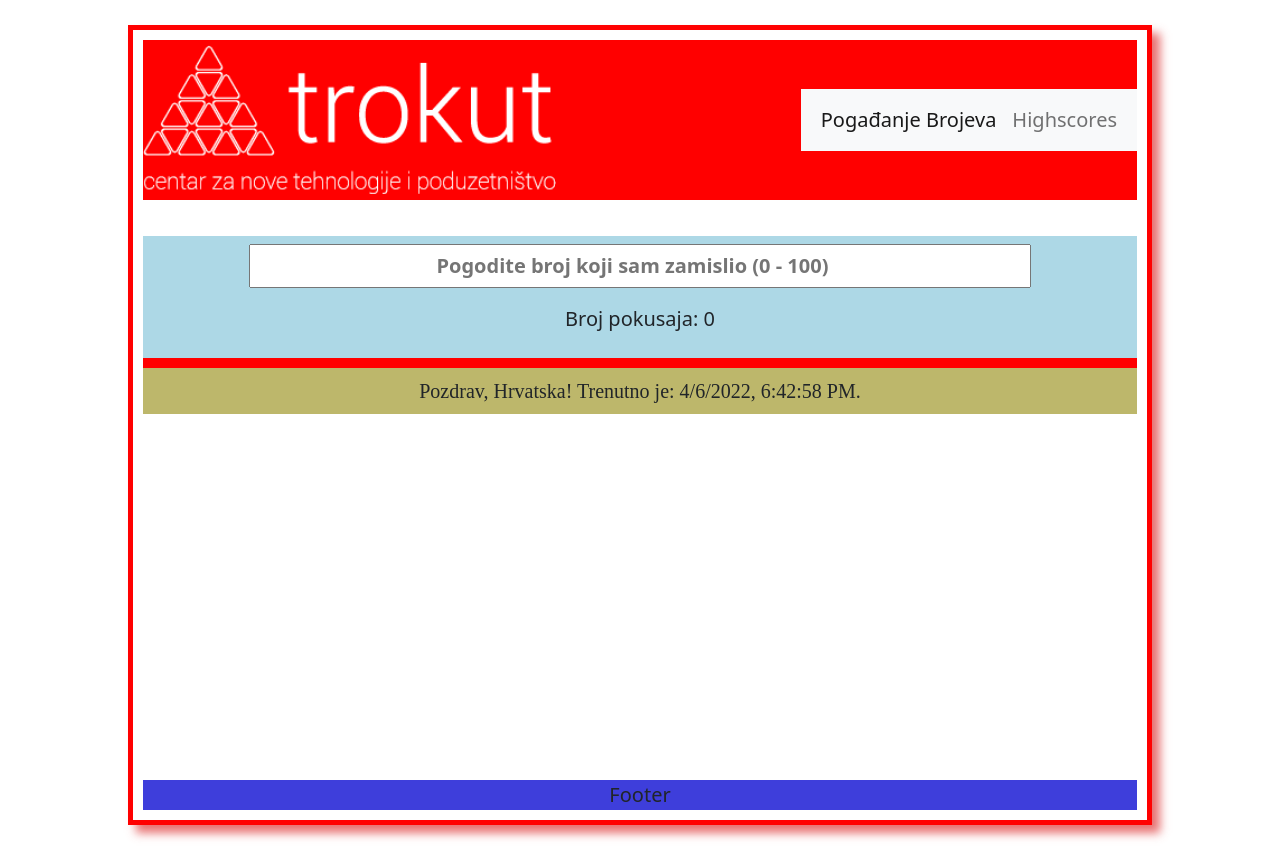
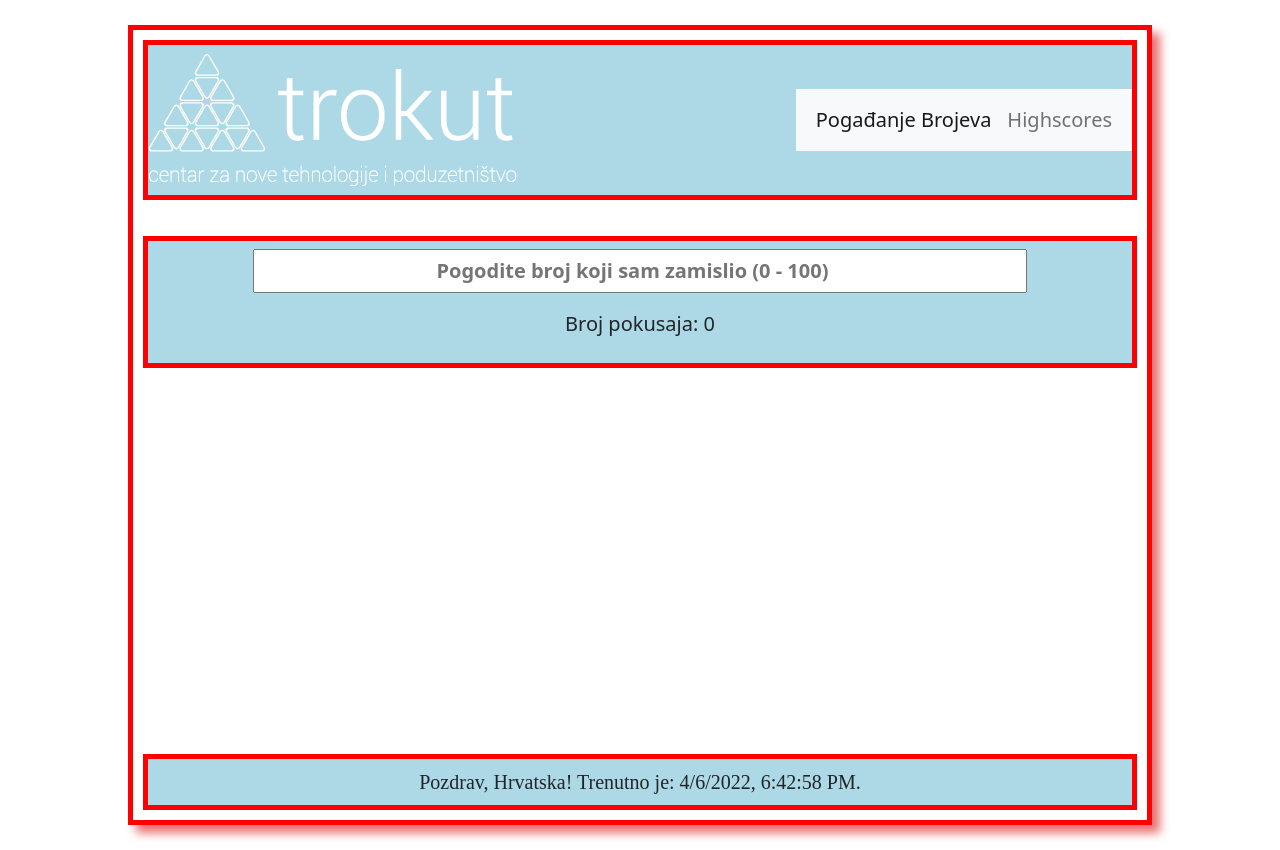
Before and after one commit to Durbaja/Pogadanje-brojeva, a React (Create React App) app: page /igra1 in a window 1280 px wide. Built offline with nearby package versions, Linux system fonts and the light colour scheme.

Commit message:
changes at home

```diff
--- a/src/App.css
+++ b/src/App.css
@@ -16,10 +16,10 @@ main {
   padding: 10px;
 }
 
-Footer {
+/* Footer {
   background-color: rgb(62, 62, 219);
   margin: 10px 10px;
-}
+} */
 
 .Input-style {
   width: 80%;
@@ -46,13 +46,13 @@ Footer {
   gap: 1rem;
   background-color: lightblue;
   padding: 0.5rem;
-  border-bottom: 5px solid red;
+  border: 5px solid red;
 }
 
 .Clock-style {
-  border-top: 5px solid red;
-  background-color: darkkhaki;
+  border: 5px solid red;
+  background-color: lightblue;
   font-family: cursive;
   padding: 0.5rem;
-  margin: 0;
+  margin: 10px;
 }
--- a/src/App.js
+++ b/src/App.js
@@ -1,7 +1,6 @@
 import React, { Component } from "react";
 import Highscore from "./components/Highscore";
 import Igrica from "./components/Igrica";
-import Clock from "./components/Clock";
 import Header from "./components/Header";
 import Footer from "./components/Footer";
 import "./App.css";
@@ -84,7 +83,6 @@ export default class App extends Component {
               element={<Highscore highscore={this.state.highscore} />}
             />
           </Routes>
-          <Clock />
         </main>
         <Footer />
       </div>
--- a/src/components/Clock.js
+++ /dev/null
@@ -1,29 +0,0 @@
-import React from "react";
-
-class Clock extends React.Component {
-  constructor(props) {
-    super(props);
-    this.state = {
-      time: new Date().toLocaleString(),
-    };
-  }
-  componentDidMount() {
-    this.intervalID = setInterval(() => this.tick(), 1000);
-  }
-  componentWillUnmount() {
-    clearInterval(this.intervalID);
-  }
-  tick() {
-    this.setState({
-      time: new Date().toLocaleString(),
-    });
-  }
-  render() {
-    return (
-      <p className="Clock-style">
-        Pozdrav, Hrvatska! Trenutno je: {this.state.time}.
-      </p>
-    );
-  }
-}
-export default Clock;
--- a/src/components/Footer.js
+++ b/src/components/Footer.js
@@ -1,7 +1,30 @@
 import React from "react";
 
-const Footer = () => {
-  return <footer>Footer</footer>;
-};
+class Footer extends React.Component {
+  constructor(props) {
+    super(props);
+    this.state = {
+      time: new Date().toLocaleString(),
+    };
+  }
+  componentDidMount() {
+    this.intervalID = setInterval(() => this.tick(), 1000);
+  }
+  componentWillUnmount() {
+    clearInterval(this.intervalID);
+  }
+  tick() {
+    this.setState({
+      time: new Date().toLocaleString(),
+    });
+  }
+  render() {
+    return (
+      <footer className="Clock-style">
+        Pozdrav, Hrvatska! Trenutno je: {this.state.time}.
+      </footer>
+    );
+  }
+}
 
 export default Footer;
--- a/src/components/Header.css
+++ b/src/components/Header.css
@@ -1,14 +1,16 @@
 Header {
-  background-color: red;
+  background-color: lightblue;
   text-align: initial;
   display: flex;
   justify-content: space-between;
   place-items: center;
   margin: 10px 10px;
+  height: 20vh;
+  border: 5px solid red;
 }
 
-#naslovnaSlika {
-  height: 150px;
+Header img {
+  height: 100%;
 }
 
 nav {
--- a/src/components/Header.js
+++ b/src/components/Header.js
@@ -7,13 +7,10 @@ const Header = () => {
   return (
     <header>
       <Link className="navbar-brand" to="/">
-        <img id="naslovnaSlika" src={trokutLogo} alt="trokut logo" />{" "}
+        <img src={trokutLogo} alt="trokut logo" />{" "}
       </Link>
 
-      <nav
-        className="navbar navbar-expand-lg navbar-light bg-light"
-        style={{ height: "fit-content" }}
-      >
+      <nav className="navbar navbar-expand-lg navbar-light bg-light">
         <div className="container-fluid">
           <button
             className="navbar-toggler"
@@ -33,7 +30,7 @@ const Header = () => {
                   Pogađanje Brojeva
                 </Link>
               </li>
-              <li classNameName="nav-item">
+              <li className="nav-item">
                 <Link to="/highscores" className="nav-link ">
                   Highscores
                 </Link>
```
